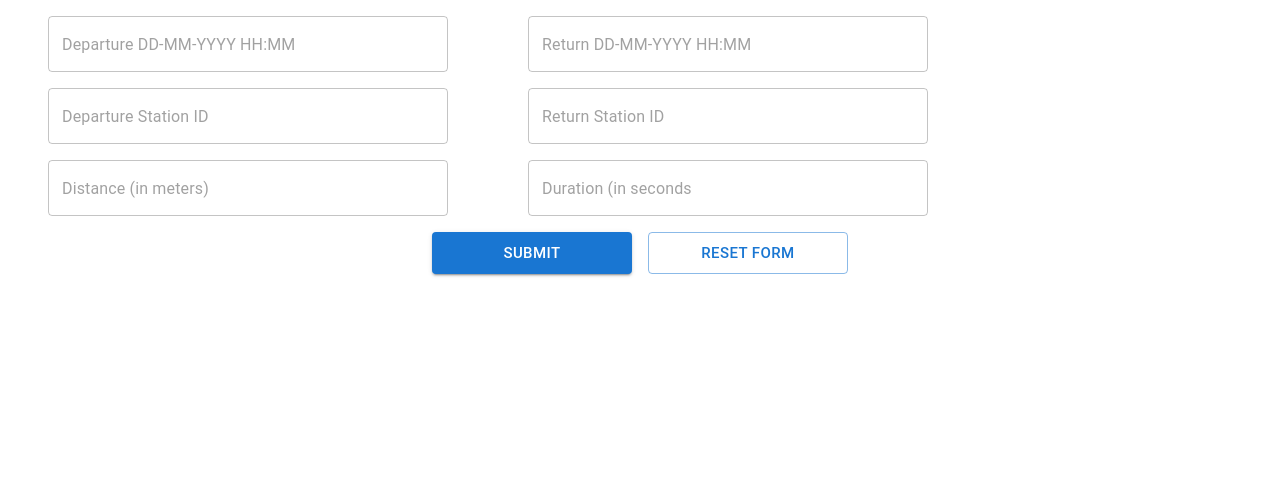
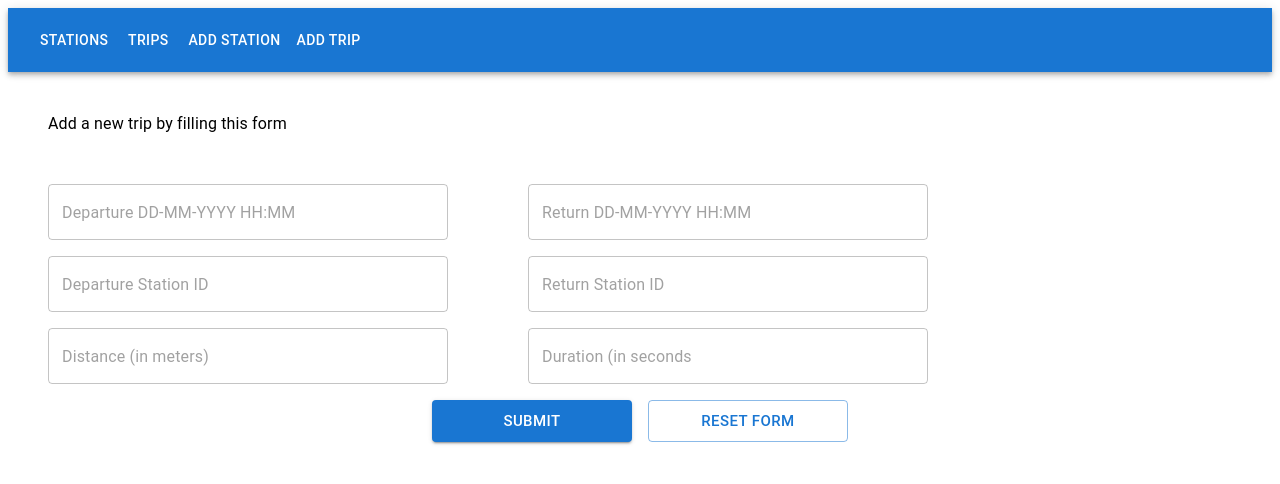
Before and after one commit to abdicodes/bicycles-app, a React (Create React App) app in the folder frontend/: page /add-trip in a window 1280 px wide. Shown: the top 484 px of the page. Built offline with nearby package versions, Linux system fonts and the light colour scheme.

Commit message:
App bar + minor styling

```diff
--- a/frontend/src/App.jsx
+++ b/frontend/src/App.jsx
@@ -4,18 +4,21 @@ import TripList from './components/Trips'
 import SingleStation from './components/SingleStation'
 import { Routes, Route } from 'react-router-dom'
 import NewStation from './components/NewStation'
+import Appbar from './Appbar'
 import NewTrip from './components/NewTrip'
 
 const App = () => {
   return (
     <div>
       <>
+        <Appbar />
         <Routes>
-          <Route path="/" element={<StationList />} />
+          <Route path="/satations" element={<StationList />} />
           <Route path="/trips" element={<TripList />} />
           <Route path="/stations/:id" element={<SingleStation />} />
           <Route path="/add-station" element={<NewStation />} />
           <Route path="/add-trip" element={<NewTrip />} />
+          <Route path="*" element={<StationList />} />
         </Routes>
       </>
     </div>
--- /dev/null
+++ b/frontend/src/Appbar.jsx
@@ -0,0 +1,28 @@
+import React from 'react'
+import { useNavigate } from 'react-router-dom'
+import { Button, Toolbar, AppBar, Box } from '@mui/material'
+
+export default function Appbar() {
+  const navigate = useNavigate()
+
+  return (
+    <Box sx={{ flexGrow: 1 }}>
+      <AppBar position="static">
+        <Toolbar>
+          <Button onClick={() => navigate('/station')} color="inherit">
+            Stations
+          </Button>
+          <Button onClick={() => navigate('/trips')} color="inherit">
+            Trips
+          </Button>
+          <Button onClick={() => navigate('/add-station')} color="inherit">
+            Add station
+          </Button>
+          <Button onClick={() => navigate('/add-trip')} color="inherit">
+            Add trip
+          </Button>
+        </Toolbar>
+      </AppBar>
+    </Box>
+  )
+}
--- a/frontend/src/components/NewStation.jsx
+++ b/frontend/src/components/NewStation.jsx
@@ -1,7 +1,7 @@
 import React, { useState } from 'react'
 import { useFormik } from 'formik'
 import axios from 'axios'
-import { Box, OutlinedInput, Button, Alert } from '@mui/material'
+import { Box, OutlinedInput, Button, Alert, Typography } from '@mui/material'
 
 const NewStation = () => {
   const [errorMessage, setErrorMessage] = useState(false)
@@ -41,6 +41,9 @@ const NewStation = () => {
   return (
     <div>
       <Box sx={{ display: 'grid', justifyContent: ' center' }}>
+        <Box sx={{ m: 5 }}>
+          <Typography> Add a new station by filling this form</Typography>
+        </Box>
         <form onSubmit={formik.handleSubmit}>
           <Box>
             <OutlinedInput
--- a/frontend/src/components/NewTrip.jsx
+++ b/frontend/src/components/NewTrip.jsx
@@ -1,7 +1,7 @@
 import React, { useState } from 'react'
 import { useFormik } from 'formik'
 import axios from 'axios'
-import { Box, OutlinedInput, Button, Alert } from '@mui/material'
+import { Box, OutlinedInput, Button, Alert, Typography } from '@mui/material'
 
 const NewTrip = () => {
   const [errorMessage, setErrorMessage] = useState(false)
@@ -36,6 +36,9 @@ const NewTrip = () => {
   return (
     <div>
       <Box sx={{ display: 'grid', justifyContent: ' center' }}>
+        <Box sx={{ m: 5 }}>
+          <Typography> Add a new trip by filling this form</Typography>
+        </Box>
         <form onSubmit={formik.handleSubmit}>
           <Box>
             <OutlinedInput
```
